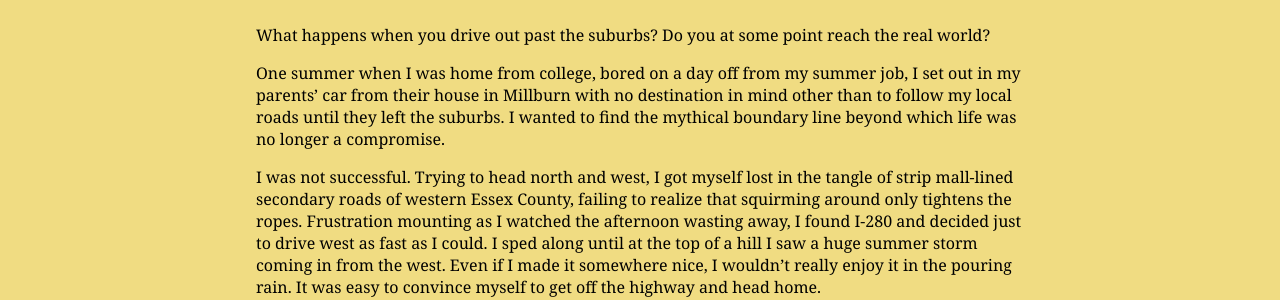
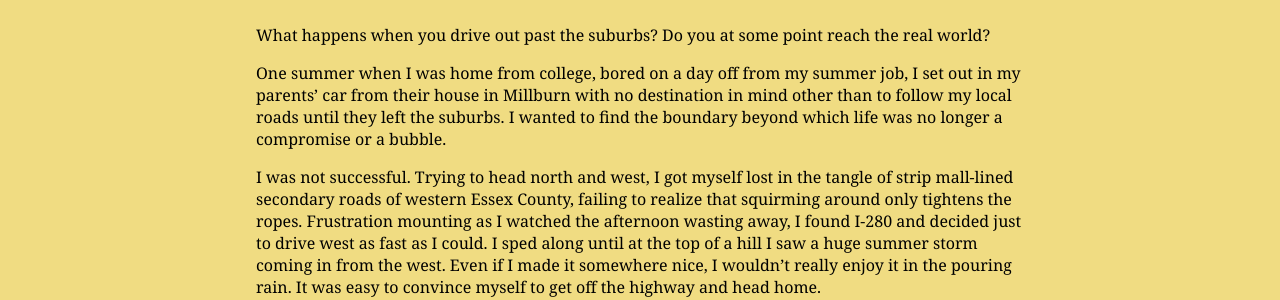
Before and after one commit to jonfried/oakafee.github.io, a Jekyll site: the page built from _posts/2016-09-23-outlying-areas.md, in a window 1280 px wide. Shown: the part 277-577 px from the top of the page. Built offline with Jekyll 4.4.1, drawn with Linux system fonts in a browser that asks for light colours.

Commit message:
Update 2016-09-23-outlying-areas.md

```diff
--- a/_posts/2016-09-23-outlying-areas.md
+++ b/_posts/2016-09-23-outlying-areas.md
@@ -9,7 +9,7 @@ category-name: outlying-areas
 
 What happens when you drive out past the suburbs? Do you at some point reach the real world?
 
-One summer when I was home from college, bored on a day off from my summer job, I set out in my parents' car from their house in Millburn with no destination in mind other than to follow my local roads until they left the suburbs. I wanted to find the mythical boundary line beyond which life was no longer a compromise.
+One summer when I was home from college, bored on a day off from my summer job, I set out in my parents' car from their house in Millburn with no destination in mind other than to follow my local roads until they left the suburbs. I wanted to find the boundary beyond which life was no longer a compromise or a bubble.
 
 I was not successful. Trying to head north and west, I got myself lost in the tangle of strip mall-lined secondary roads of western Essex County, failing to realize that squirming around only tightens the ropes. Frustration mounting as I watched the afternoon wasting away, I found I-280 and decided just to drive west as fast as I could. I sped along until at the top of a hill I saw a huge summer storm coming in from the west. Even if I made it somewhere nice, I wouldn't really enjoy it in the pouring rain. It was easy to convince myself to get off the highway and head home.
 
```
